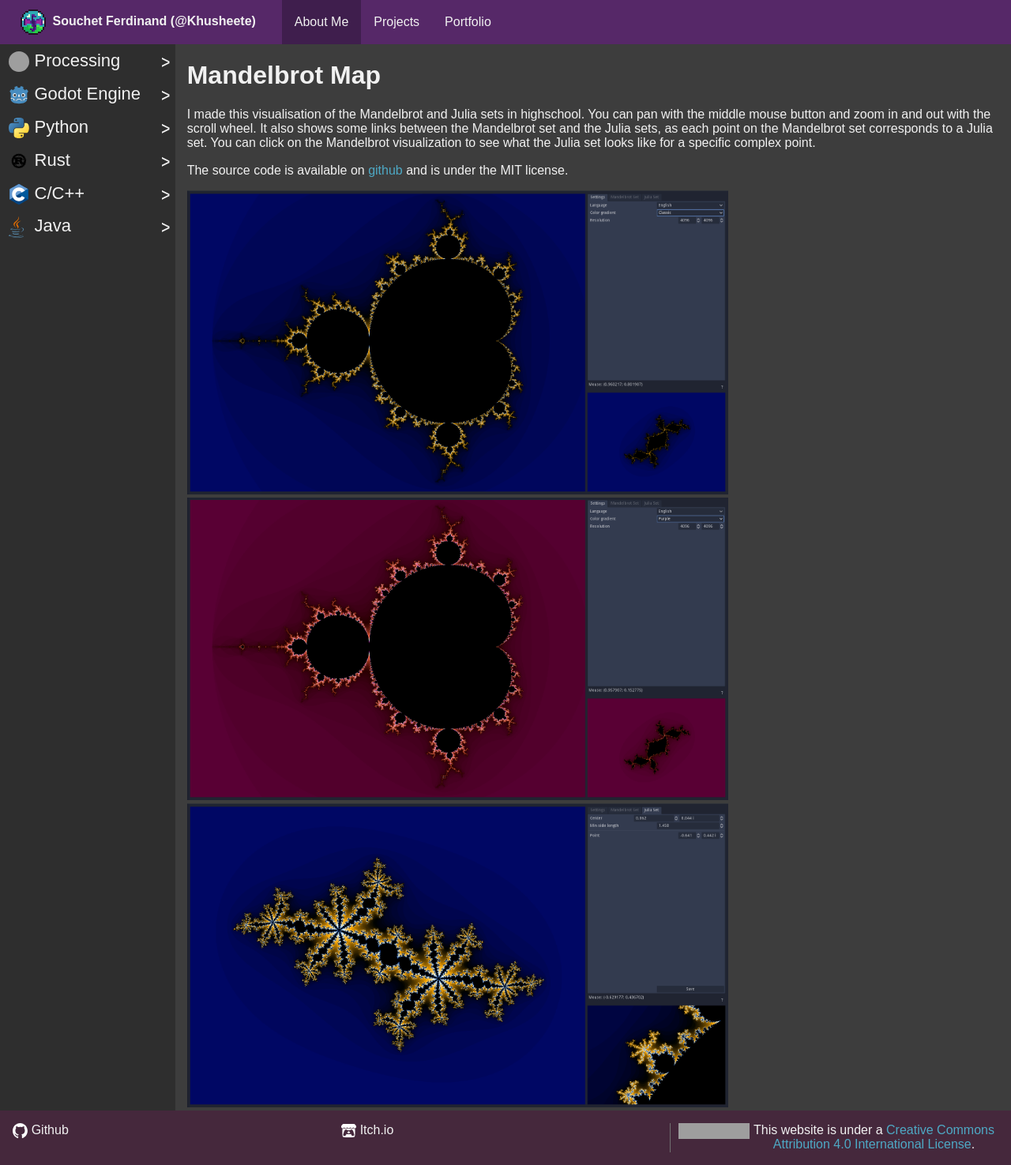
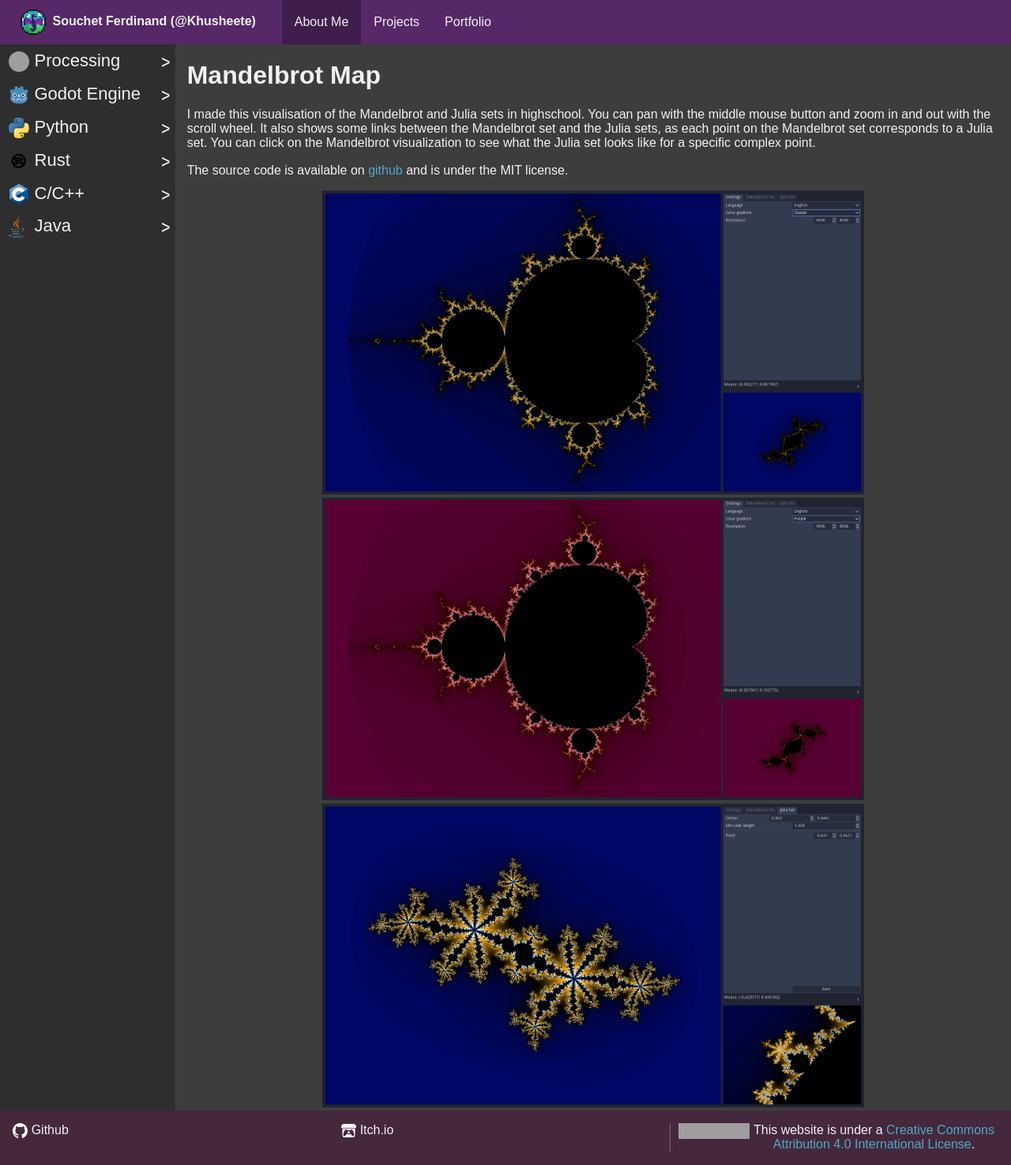
Before and after one commit to Khusheete/khusheete.github.io, a Jekyll site: the page built from projects/godot/mandelbrot-map/index.html, in a window 1280 px wide. Shown: the whole page at 79% size. Built offline with Jekyll 4.4.1, drawn with Linux system fonts in a browser that asks for light colours; nearby versions of some CDN libraries; grey boxes are pictures that could not be loaded.

Commit message:
Added has-centered-text css class

```diff
--- a/assets/css/main.css
+++ b/assets/css/main.css
@@ -162,6 +162,10 @@
     }
 }
 
+.has-text-centered {
+    text-align: center;
+}
+
 /* ===== ItchIo link =====*/
 
 .itchio-game {
```
